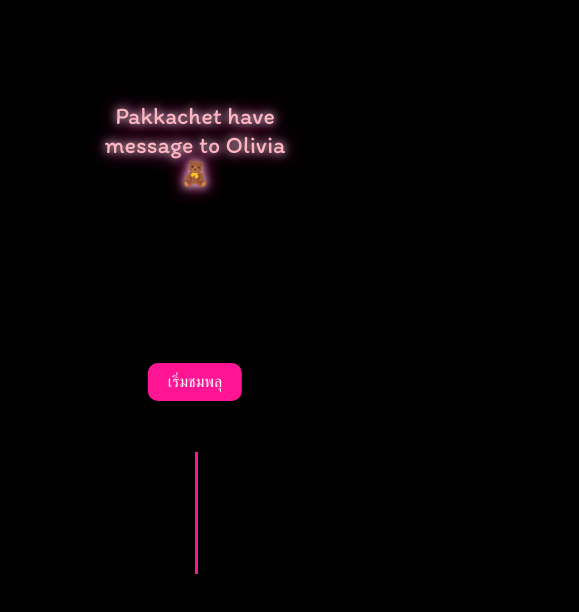
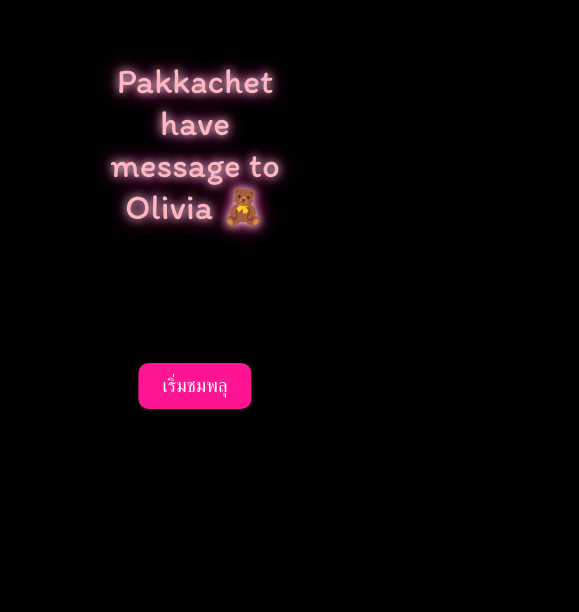
Before and after one commit to Sumetpakka/Pakkachet, a plain HTML site: page index.html in a window 390 px wide. Shown: the part 228-840 px from the top of the page, 579 px wide, since content can reach past the window. Drawn offline with Linux system fonts and the light colour scheme.

Commit message:
Update index.html

```diff
--- a/index.html
+++ b/index.html
@@ -77,7 +77,7 @@
   position: absolute;
   bottom: 5%;
   left: 50%;
-  transform: translateX(-50%, -50%);
+  transform: translateX(-50%);
   width: 90%;
   max-width: 800px;
   font-family: 'Itim', cursive;
@@ -86,23 +86,6 @@
   z-index: 4;
   white-space: pre-wrap;
   text-align: center;
-}
-
-@media (max-width: 600px) {
-  .typewriter-container {
-    font-size: 1rem;
-    padding: 15px;
-    border-left: 3px solid deeppink;
-  }
-
-  .message {
-    font-size: 1.5rem;
-  }
-
-  .start-btn {
-    font-size: 1rem;
-    padding: 10px 20px;
-  }
 }
   </style>
 </head>
```
